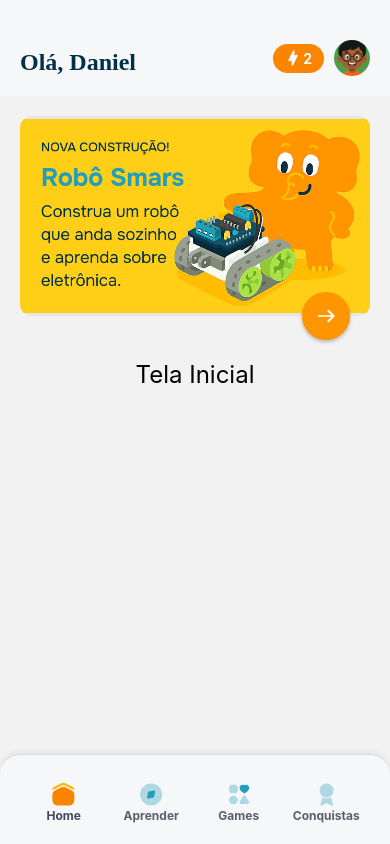
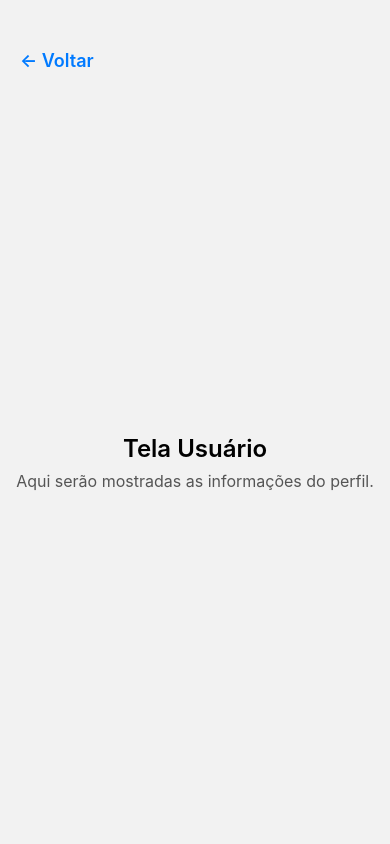
Before and after one commit to MenesesDani/LeComCreApplication, a React Native app: screen /UserScreen in a window 390 px wide. Built offline with nearby package versions, Linux system fonts and the light colour scheme.

Commit message:
Add UserScreen

```diff
--- a/App.tsx
+++ b/App.tsx
@@ -3,6 +3,7 @@ import { View, StyleSheet, Text } from "react-native";
 import { createBottomTabNavigator, BottomTabNavigationOptions } from "@react-navigation/bottom-tabs";
 import { NavigationContainer, ParamListBase, RouteProp } from "@react-navigation/native";
 import { createStackNavigator } from "@react-navigation/stack";
+import { useNavigation } from "@react-navigation/native";
 
 import { colors } from "./constants/colors";
 import { TopBar } from "./components/TopBar/Index";
@@ -12,18 +13,21 @@ import ExploreScreen from "./screens/ExploreScreen";
 import GamesScreen from "./screens/GamesScreen";
 import ConquestScreen from "./screens/ConquestScreen";
 import ConstructionCover from "./screens/ConstructionCover";
+import UserScreen from "./screens/UserScreen"; // 👈 Importar a tela
 
 const Tab = createBottomTabNavigator();
 const Stack = createStackNavigator();
 
-// Wrapper pra TopBar
+// Wrapper pra TopBar com navegação
 function ScreenWithTopBar({ children }: { children: React.ReactNode }) {
+  const navigation = useNavigation(); // 👈 Hook de navegação
+
   return (
     <View style={styles.screenContainer}>
       <TopBar
         name="Daniel"
         energy={2}
-        onProfilePress={() => console.log("Perfil pressionado")}
+        onProfilePress={() => navigation.navigate("UserScreen" as never)} // 👈 Navegar para UserScreen
       />
       <View style={styles.screenContent}>{children}</View>
     </View>
@@ -131,8 +135,11 @@ export default function App() {
           {/* Todas as Tabs ficam dentro de uma única rota */}
           <Stack.Screen name="Tabs" component={TabRoutes} />
 
-          {/* 👇 aqui registramos a ConstructionCover */}
+          {/* Tela de construção */}
           <Stack.Screen name="ConstructionCover" component={ConstructionCover} />
+
+          {/* 👇 Tela de perfil do usuário */}
+          <Stack.Screen name="UserScreen" component={UserScreen} />
         </Stack.Navigator>
       </NavigationContainer>
     </View>
--- a/components/TopBar/Index.tsx
+++ b/components/TopBar/Index.tsx
@@ -4,6 +4,7 @@ import { SafeAreaView } from "react-native-safe-area-context";
 import { styles } from "./styles";
 import { EnergyIcon } from "../icons/index";
 import { colors } from "../../constants/colors";
+import { useNavigation } from "@react-navigation/native";
 
 type TopBarProps = {
   name: string;
--- /dev/null
+++ b/screens/UserScreen.tsx
@@ -0,0 +1,56 @@
+import React from 'react';
+import { View, Text, StyleSheet, TouchableOpacity } from 'react-native';
+import { useNavigation } from '@react-navigation/native';
+
+const UserScreen = () => {
+  const navigation = useNavigation();
+
+  return (
+    <View style={styles.container}>
+      {/* Botão de voltar */}
+      <TouchableOpacity
+        style={styles.backButton}
+        onPress={() => navigation.goBack()}
+      >
+        <Text style={styles.backButtonText}>← Voltar</Text>
+      </TouchableOpacity>
+
+      <View style={styles.content}>
+        <Text style={styles.title}>Tela Usuário</Text>
+        <Text style={styles.subtitle}>Aqui serão mostradas as informações do perfil.</Text>
+      </View>
+    </View>
+  );
+};
+
+const styles = StyleSheet.create({
+  container: {
+    flex: 1,
+  },
+  backButton: {
+    paddingTop: 50,
+    paddingHorizontal: 20,
+    paddingBottom: 10,
+  },
+  backButtonText: {
+    fontSize: 18,
+    color: '#007AFF',
+    fontWeight: '600',
+  },
+  content: {
+    flex: 1,
+    justifyContent: 'center',
+    alignItems: 'center',
+  },
+  title: {
+    fontSize: 24,
+    fontWeight: '600',
+    marginBottom: 8,
+  },
+  subtitle: {
+    fontSize: 16,
+    color: '#555',
+  },
+});
+
+export default UserScreen;
```
